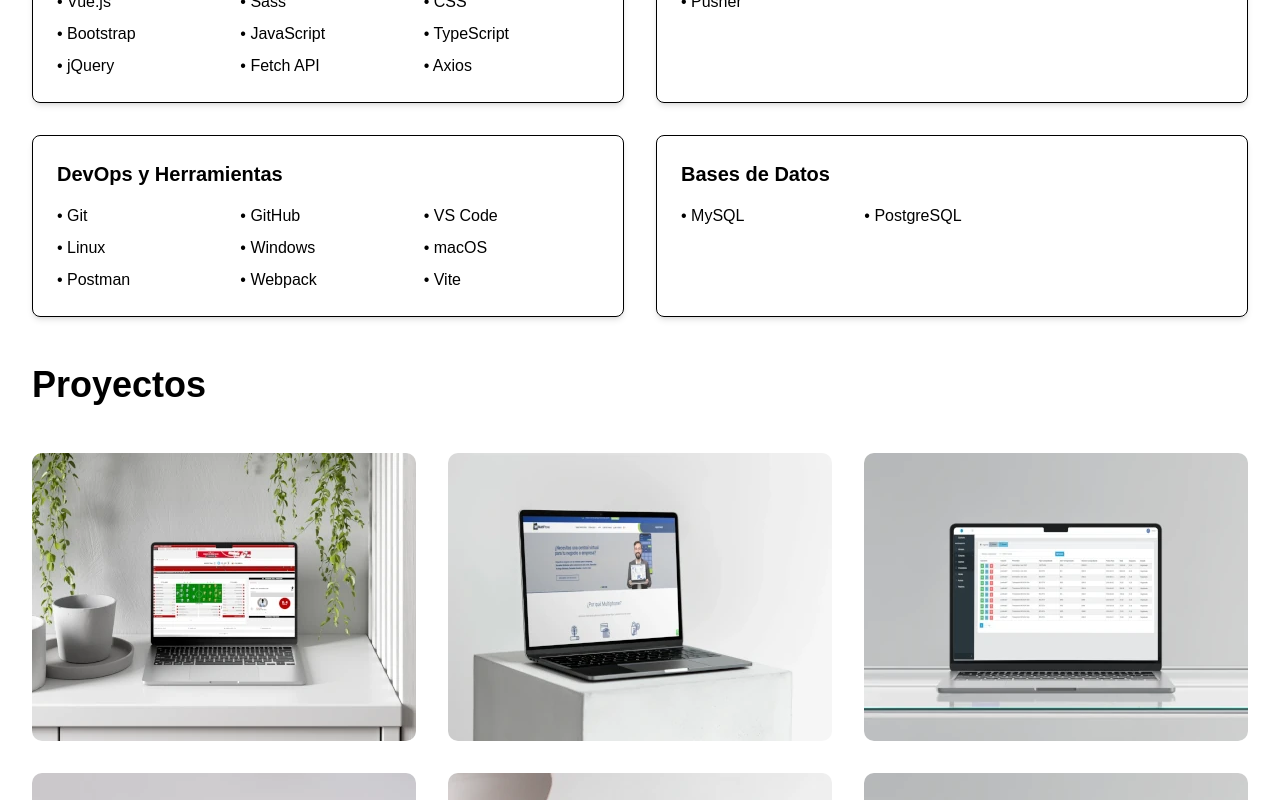
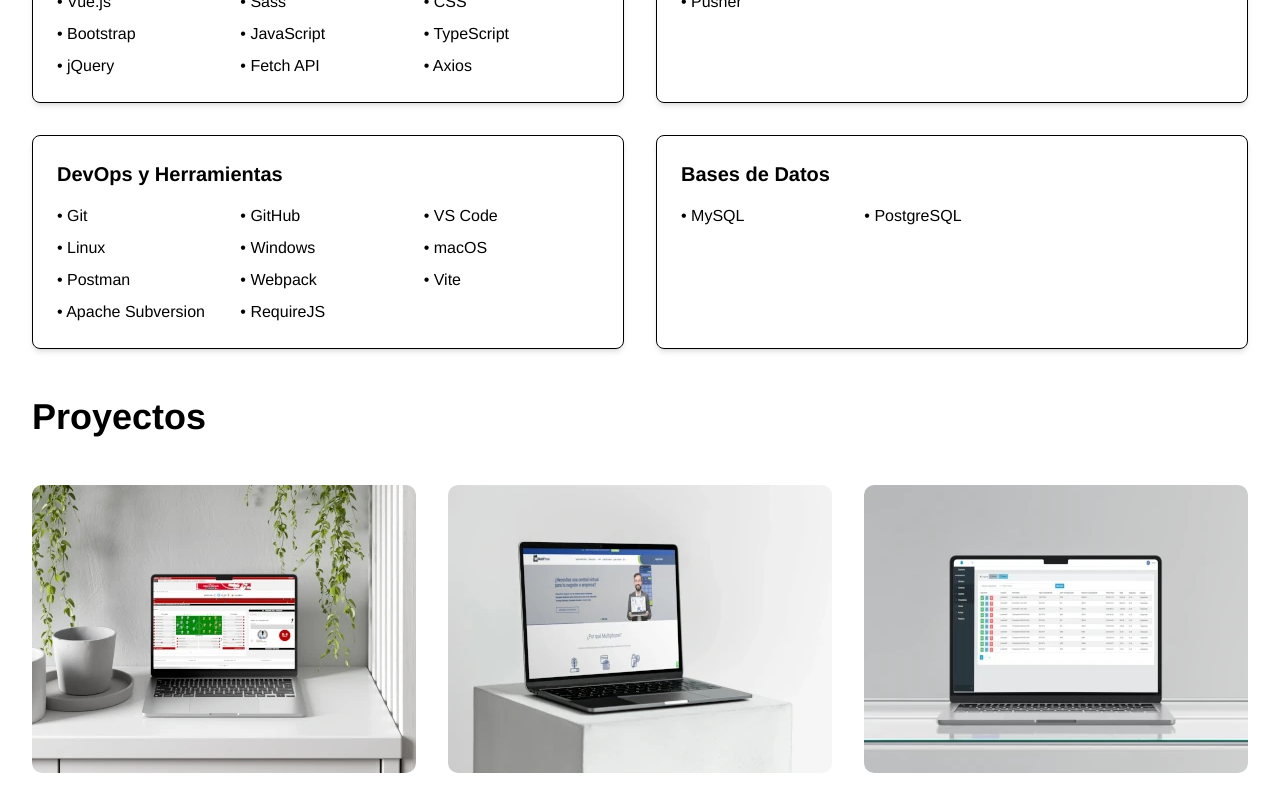
Before and after one commit to sergiobet/portafolio-nuevo, a React (Vite) app: page / in a window 1280 px wide. Shown: the part 1031-1831 px from the top of the page. Built offline with nearby package versions, Linux system fonts and the light colour scheme.

Commit message:
Se modifica la fuente tipografica utilizada y se agrega información a la data

```diff
--- a/public/data/data.json
+++ b/public/data/data.json
@@ -137,7 +137,9 @@
         "macOS",
         "Postman",
         "Webpack",
-        "Vite"
+        "Vite",
+        "Apache Subversion",
+        "RequireJS"
       ]
     },
     {
--- a/src/index.css
+++ b/src/index.css
@@ -4,7 +4,7 @@
 
 @layer base {
   html {
-    font-family: 'Poppins', sans-serif;
+    font-family: 'Helvetica Neue', Helvetica, Arial, sans-serif;
     scroll-behavior: smooth;
 
   }
```
